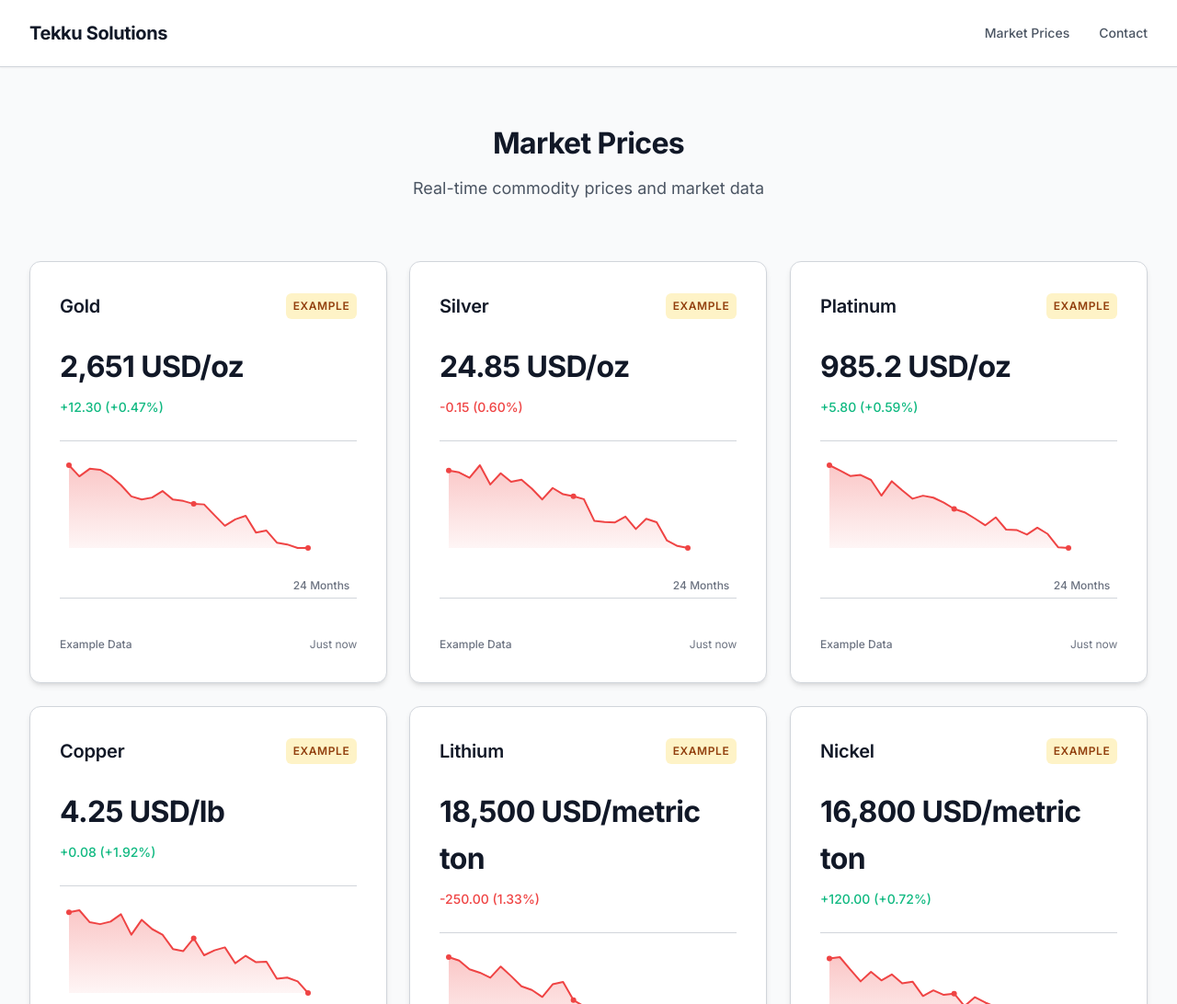
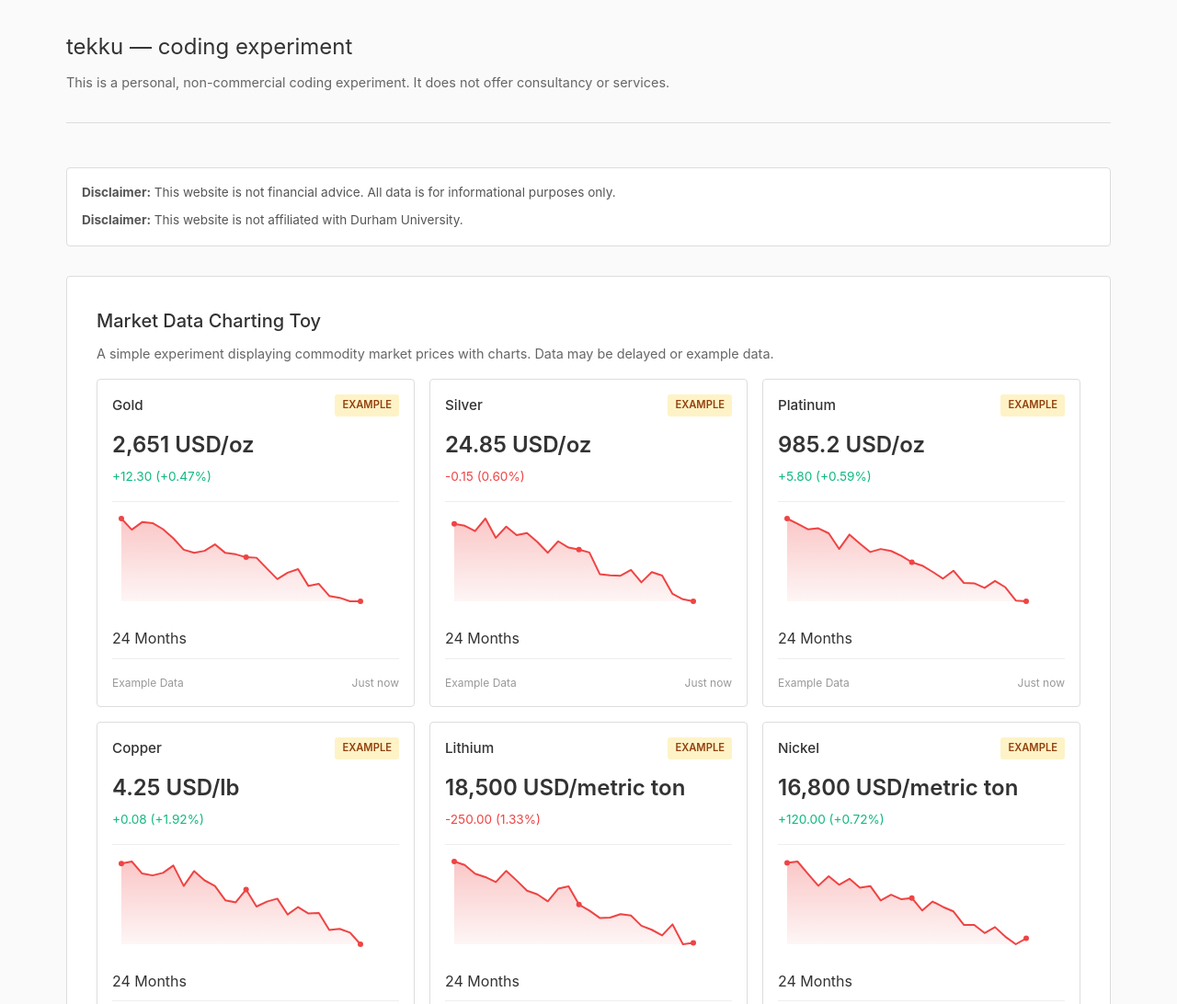
Before and after one commit to NoneOffered/Tekku, a plain HTML site: page index.html in a window 1280 px wide. Shown: the top 1092 px of the page at 92% size. Drawn offline with Linux system fonts and the light colour scheme; no server answers.

Commit message:
Redesign site as personal coding experiment - Change title to 'tekku  coding experiment' - Add clear disclaimers (not financial advice, not affiliated with Durham) - State it's personal, non-commercial, no services - Rebrand market prices as 'Market Data Charting Toy' - Use minimal inline CSS - Remove all service language and contact forms

```diff
--- a/index.html
+++ b/index.html
@@ -3,70 +3,229 @@
 <head>
     <meta charset="UTF-8">
     <meta name="viewport" content="width=device-width, initial-scale=1.0">
-    <meta name="description" content="Real-time commodity market prices for electricity, gas, precious metals, and industrial metals. Track gold, silver, platinum, lithium, cobalt, nickel, and more.">
-    <meta name="keywords" content="commodity prices, market prices, gold price, silver price, lithium price, cobalt price, nickel price, real-time prices">
-    <meta name="author" content="Tekku Solutions">
+    <title>tekku — coding experiment</title>
+    <link rel="icon" type="image/svg+xml" href="/favicon.svg">
+    <style>
+        * {
+            box-sizing: border-box;
+            margin: 0;
+            padding: 0;
+        }
 
-    <!-- Favicon -->
-    <link rel="icon" type="image/svg+xml" href="/favicon.svg">
-    <link rel="alternate icon" href="/favicon.ico">
-    <link rel="apple-touch-icon" href="/favicon.svg">
+        body {
+            font-family: -apple-system, BlinkMacSystemFont, 'Segoe UI', sans-serif;
+            line-height: 1.6;
+            color: #333;
+            background: #fafafa;
+            padding: 2rem;
+            max-width: 1200px;
+            margin: 0 auto;
+        }
 
-    <!-- Open Graph / Facebook -->
-    <meta property="og:type" content="website">
-    <meta property="og:title" content="Tekku Solutions - Market Prices">
-    <meta property="og:description" content="Real-time commodity market prices and market data">
+        header {
+            margin-bottom: 3rem;
+            padding-bottom: 1rem;
+            border-bottom: 1px solid #ddd;
+        }
 
-    <!-- Twitter -->
-    <meta name="twitter:card" content="summary_large_image">
-    <meta name="twitter:title" content="Tekku Solutions - Market Prices">
-    <meta name="twitter:description" content="Real-time commodity market prices and market data">
+        h1 {
+            font-size: 1.5rem;
+            font-weight: 400;
+            margin-bottom: 0.5rem;
+        }
 
-    <link rel="stylesheet" href="style.css">
-    <title>Tekku Solutions - Market Prices</title>
+        .subtitle {
+            color: #666;
+            font-size: 0.9rem;
+            margin-bottom: 1rem;
+        }
+
+        .disclaimer {
+            background: #fff;
+            border: 1px solid #ddd;
+            border-radius: 4px;
+            padding: 1rem;
+            margin-bottom: 2rem;
+            font-size: 0.85rem;
+            color: #555;
+        }
+
+        .disclaimer p {
+            margin-bottom: 0.5rem;
+        }
+
+        .disclaimer p:last-child {
+            margin-bottom: 0;
+        }
+
+        .project {
+            background: #fff;
+            border: 1px solid #ddd;
+            border-radius: 4px;
+            padding: 2rem;
+            margin-bottom: 2rem;
+        }
+
+        .project h2 {
+            font-size: 1.25rem;
+            font-weight: 500;
+            margin-bottom: 0.5rem;
+        }
+
+        .project p {
+            color: #666;
+            margin-bottom: 1rem;
+            font-size: 0.9rem;
+        }
+
+        #price-grid {
+            display: grid;
+            grid-template-columns: repeat(auto-fill, minmax(280px, 1fr));
+            gap: 1rem;
+            margin-bottom: 1rem;
+        }
+
+        .price-card {
+            background: #fff;
+            border: 1px solid #ddd;
+            border-radius: 4px;
+            padding: 1rem;
+        }
+
+        .price-card-header {
+            display: flex;
+            justify-content: space-between;
+            align-items: center;
+            margin-bottom: 0.75rem;
+        }
+
+        .price-card-title {
+            font-weight: 500;
+            font-size: 0.95rem;
+        }
+
+        .price-card-badge {
+            background: #fef3c7;
+            color: #92400e;
+            font-size: 0.7rem;
+            font-weight: 600;
+            padding: 0.2rem 0.5rem;
+            border-radius: 3px;
+            text-transform: uppercase;
+        }
+
+        .price-card-price {
+            font-size: 1.5rem;
+            font-weight: 600;
+            margin-bottom: 0.25rem;
+        }
+
+        .price-card-change {
+            font-size: 0.85rem;
+        }
+
+        .text-success {
+            color: #10b981;
+        }
+
+        .text-danger {
+            color: #ef4444;
+        }
+
+        .text-neutral {
+            color: #666;
+        }
+
+        .price-card-chart {
+            margin: 1rem 0;
+            padding: 0.5rem 0;
+            border-top: 1px solid #eee;
+            border-bottom: 1px solid #eee;
+            min-height: 120px;
+        }
+
+        .price-card-footer {
+            display: flex;
+            justify-content: space-between;
+            font-size: 0.75rem;
+            color: #999;
+            margin-top: 0.5rem;
+        }
+
+        .refresh-btn {
+            background: #333;
+            color: #fff;
+            border: none;
+            padding: 0.5rem 1rem;
+            border-radius: 4px;
+            cursor: pointer;
+            font-size: 0.85rem;
+            margin-top: 1rem;
+        }
+
+        .refresh-btn:hover {
+            background: #555;
+        }
+
+        .refresh-btn:disabled {
+            opacity: 0.6;
+            cursor: not-allowed;
+        }
+
+        .last-update {
+            color: #999;
+            font-size: 0.85rem;
+            margin-left: 1rem;
+            margin-top: 1rem;
+        }
+
+        footer {
+            margin-top: 3rem;
+            padding-top: 2rem;
+            border-top: 1px solid #ddd;
+            text-align: center;
+            font-size: 0.85rem;
+            color: #666;
+        }
+
+        @media (max-width: 768px) {
+            body {
+                padding: 1rem;
+            }
+
+            #price-grid {
+                grid-template-columns: 1fr;
+            }
+        }
+    </style>
 </head>
 <body>
-    <!-- Navigation Header -->
-    <header class="main-header">
-        <div class="header-container">
-            <div class="logo">
-                <h1>Tekku Solutions</h1>
-            </div>
-            <nav class="nav-links">
-                <a href="#prices">Market Prices</a>
-                <a href="mailto:info@tekku.co.uk">Contact</a>
-            </nav>
-        </div>
+    <header>
+        <h1>tekku — coding experiment</h1>
+        <p class="subtitle">This is a personal, non-commercial coding experiment. It does not offer consultancy or services.</p>
     </header>
 
-    <!-- Market Prices Section -->
-    <section id="prices" class="market-prices-section">
-        <div class="market-prices-container">
-            <div class="section-header">
-                <h2 class="section-title">Market Prices</h2>
-                <p class="section-description">Real-time commodity prices and market data</p>
-            </div>
+    <div class="disclaimer">
+        <p><strong>Disclaimer:</strong> This website is not financial advice. All data is for informational purposes only.</p>
+        <p><strong>Disclaimer:</strong> This website is not affiliated with Durham University.</p>
+    </div>
 
-            <div id="price-grid" class="price-grid"></div>
+    <div class="project">
+        <h2>Market Data Charting Toy</h2>
+        <p>A simple experiment displaying commodity market prices with charts. Data may be delayed or example data.</p>
 
-            <div class="market-prices-footer">
-                <button id="refresh-prices-btn" class="refresh-btn">
-                    <span class="btn-text">Refresh Prices</span>
-                </button>
-                <span id="last-update" class="last-update"></span>
-            </div>
-        </div>
-    </section>
+        <div id="price-grid"></div>
 
-    <!-- Footer -->
-    <footer class="main-footer">
-        <div class="footer-container">
-            <p>&copy; 2025 Tekku Solutions. All rights reserved.</p>
-            <p>Contact: <a href="mailto:info@tekku.co.uk">info@tekku.co.uk</a></p>
-        </div>
+        <button id="refresh-prices-btn" class="refresh-btn">
+            <span class="btn-text">Refresh</span>
+        </button>
+        <span id="last-update" class="last-update"></span>
+    </div>
+
+    <footer>
+        <p>Personal coding experiment — not a commercial service</p>
     </footer>
 
     <script type="module" src="./index.js"></script>
-    <!-- Deploy trigger -->
 </body>
 </html>
```
